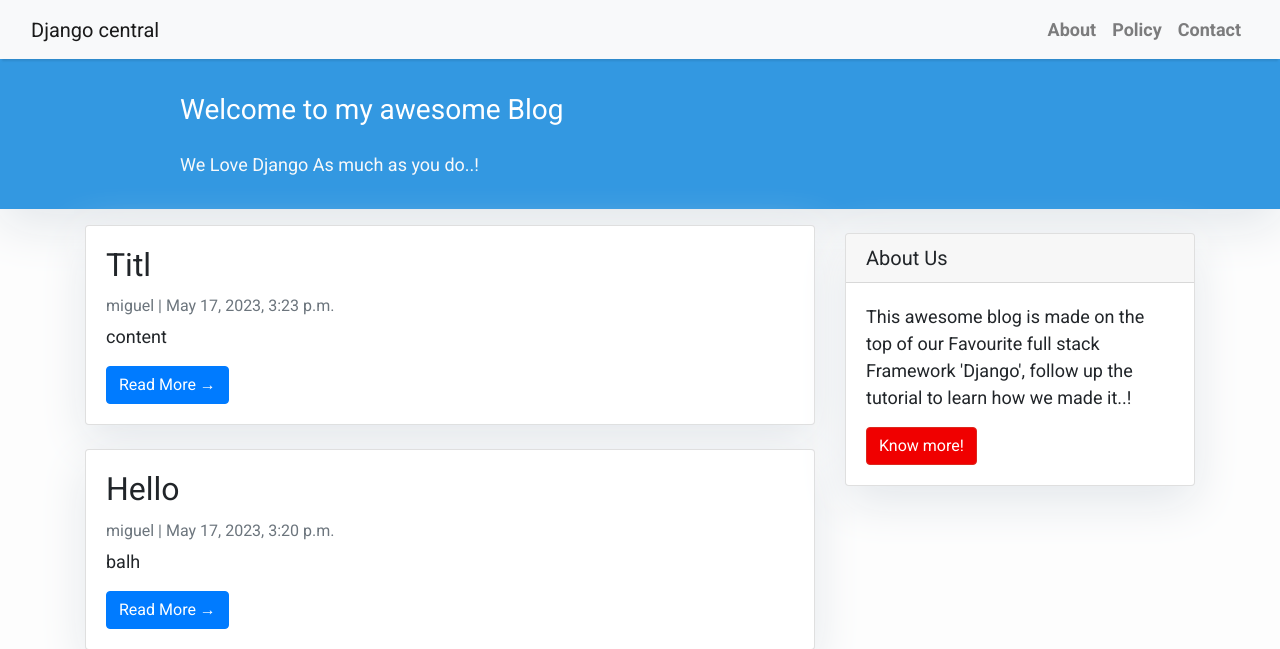
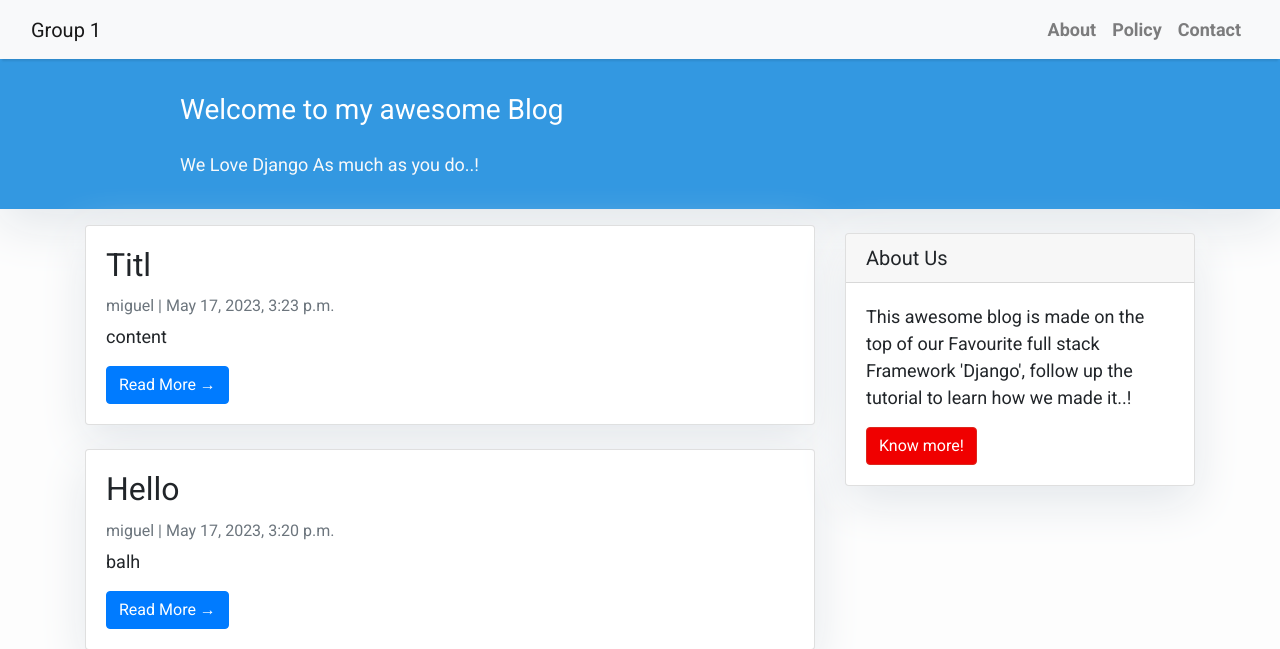
Before and after one commit to t-zinni/SpdTrab3, a Django app: page / in a window 1280 px wide. Shown: the top 649 px of the page. Run offline with Django 4.2, Linux system fonts and the light colour scheme; data comes from the database, SQL or seed files in the repository; some libraries are stand-ins or nearby versions.

Commit message:
Alteraçao

```diff
--- a/templates/base.html
+++ b/templates/base.html
@@ -36,7 +36,7 @@
         <!-- Navigation -->
         <nav class="navbar navbar-expand-lg navbar-light bg-light shadow" id="mainNav">
             <div class="container-fluid">
-                <a class="navbar-brand" href="{% url 'home' %}">Django central</a>
+                <a class="navbar-brand" href="{% url 'home' %}">Group 1</a>
                 <button class="navbar-toggler navbar-toggler-right" type="button" data-toggle="collapse" data-target="#navbarResponsive"
                     aria-controls="navbarResponsive" aria-expanded="false" aria-label="Toggle navigation">
                     <span class="navbar-toggler-icon"></span>
```
